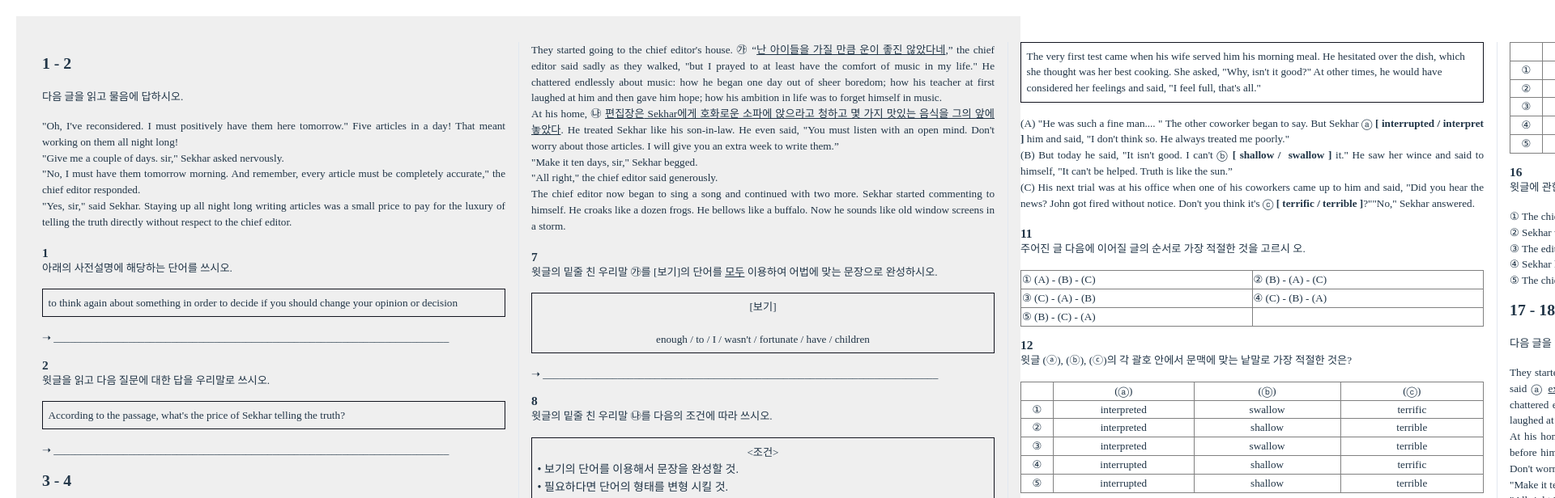
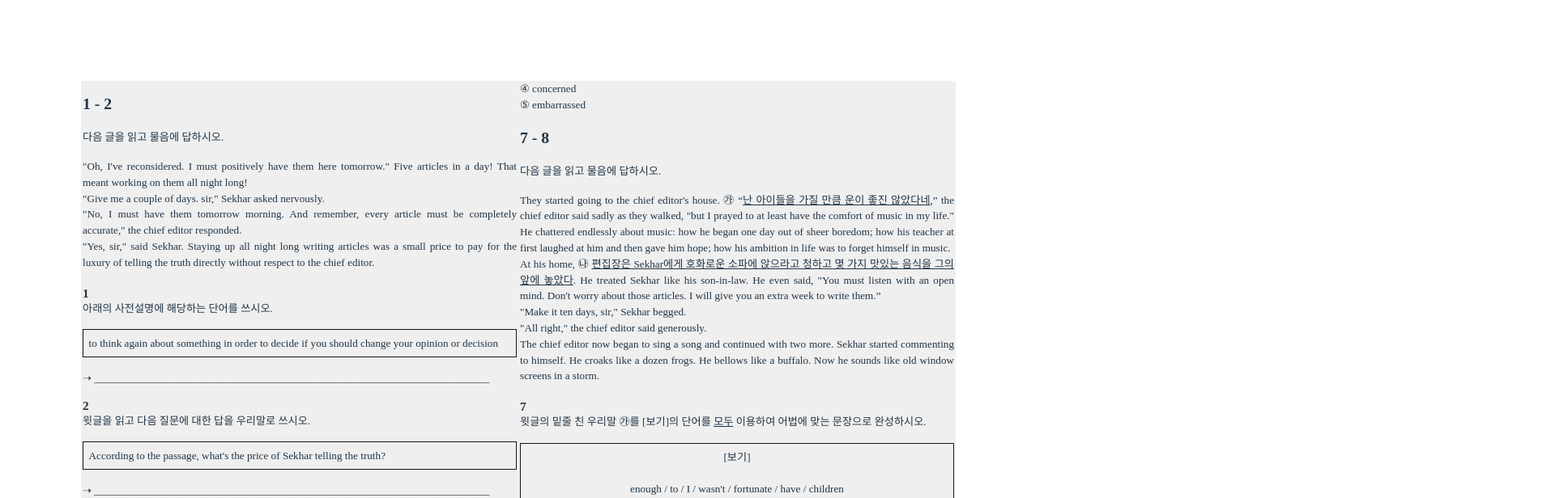
Before and after one commit to H8njo/column-pager, a React (Vite) app: page / in a window 1280 px wide. Shown: the top 616 px of the page at 81% size, 1920 px wide, since content can reach past the window. Built offline with nearby package versions, Linux system fonts and the light colour scheme.

Commit message:
feat: Implement deteting texts which is overflowed

```diff
--- a/package.json
+++ b/package.json
@@ -10,6 +10,8 @@
     "preview": "vite preview"
   },
   "dependencies": {
+    "@emotion/react": "^11.14.0",
+    "@emotion/styled": "^11.14.0",
     "lodash": "^4.17.21",
     "react": "^19.0.0",
     "react-dom": "^19.0.0"
--- a/src/App.tsx
+++ b/src/App.tsx
@@ -3,9 +3,11 @@ import Test from "./components/Test";
 
 function App() {
   return (
-    <>
-      <Test />
-    </>
+    <div>
+      <div style={{ padding: 100 }}>
+        <Test />
+      </div>
+    </div>
   );
 }
 
--- a/src/components/Test.tsx
+++ b/src/components/Test.tsx
@@ -1,57 +1,86 @@
-import { Fragment, useEffect } from "react";
+import { useEffect, useState } from "react";
 import _ from "lodash";
 import useDataTransformer from "../hooks/useDataTransformer";
 import useOverflowDetector from "../hooks/useOverflowDetector";
+import styled from "@emotion/styled";
+import useExtractText from "../hooks/useExtractText";
 
-const Test = () => {
+type TestProps = {
+  columnGap?: number;
+  padding?: number;
+};
+const Test = ({ columnGap = 0, padding = 0 }: TestProps) => {
   const { data } = useDataTransformer();
-  const { detectorRef } = useOverflowDetector();
-
+  const [area, setArea] = useState({ x: 0, y: 0, width: 0, height: 0 });
+  const { overflowCheckRef } = useOverflowDetector();
+  const { extractedText } = useExtractText(area, columnGap);
   useEffect(() => {
-    console.log(detectorRef.current);
-  }, [detectorRef]);
+    if (!overflowCheckRef.current) return;
+    const detectRect = overflowCheckRef.current.getBoundingClientRect();
+    setArea({ x: detectRect.x, y: detectRect.y, width: detectRect.width, height: detectRect.height });
+  }, [overflowCheckRef]);
 
   return (
-    <>
-      <div style={{ padding: 20 }}>
-        <div
-          ref={detectorRef}
-          style={{
-            width: "100%",
-            padding: 32,
-            backgroundColor: "ButtonFace",
-            aspectRatio: 210 / 297,
-            columnCount: 2,
-            columnGap: "2rem",
-            columnFill: "auto",
-            columnRule: "1px solid #e2e8f0",
-          }}
-        >
+    <div style={{ backgroundColor: "ButtonFace", padding }}>
+      <Page id="column-pager" columnGap={columnGap}>
+        <OverflowDetector ref={overflowCheckRef} />
         <div style={{ fontFamily: "Nanum Myeongjo, serif", fontSize: "0.825rem" }}>
           {/* FIXME: idx key 임시 */}
           {data.map(({ items, startNumber, endNumber }, idx) => {
             return (
-                <Fragment key={idx}>
+              <Section key={idx}>
                 <h2>{`${startNumber} - ${endNumber}`}</h2>
-                  <div
-                    style={{ marginTop: "1.25rem", marginBottom: "1.25rem" }}
-                    dangerouslySetInnerHTML={{ __html: items[0].passageAreaInfo.htmlText }}
-                  ></div>
+                <PassageSection dangerouslySetInnerHTML={{ __html: items[0].passageAreaInfo.htmlText }} />
 
                 {items.map((item, index) => (
-                    <>
+                  <QuestionSection>
                     <h3>{startNumber + index}</h3>
                     <div dangerouslySetInnerHTML={{ __html: item.questionAreaInfo.htmlText }} />
-                    </>
+                  </QuestionSection>
                 ))}
-                </Fragment>
+              </Section>
             );
           })}
         </div>
+      </Page>
     </div>
-      </div>
-    </>
   );
 };
 
+const Page = styled("div")<{ columnGap: number }>(({ columnGap }) => ({
+  width: "100%",
+  aspectRatio: 210 / 297,
+  columnCount: 2,
+  columnGap: columnGap,
+  columnFill: "auto",
+  position: "relative",
+  overflow: "hidden",
+}));
+
+const OverflowDetector = styled("div")({
+  width: "100%",
+  height: "100%",
+  position: "absolute",
+  opacity: 0.3,
+  left: "100%",
+  zIndex: -1,
+});
+
+const Section = styled("div")`
+  border: 2px solid transparent;
+  &:hover {
+    border-color: blue;
+  }
+`;
+
+const PassageSection = styled("div")({
+  marginTop: "1.25rem",
+  marginBottom: "1.25rem",
+});
+const QuestionSection = styled.div`
+  & > div {
+    word-break: break-word;
+  }
+`;
+
 export default Test;
--- a/src/global.css
+++ b/src/global.css
@@ -123,7 +123,9 @@ textarea:not([rows]) {
 }
 
 .contents > span {
-  display: inline-block;
+  /* FIXME: 이번에 수정함 (컬럼 break를 위해) */
+  /* display: inline-block; */
+  display: block;
   text-align: justify;
 }
 
--- /dev/null
+++ b/src/hooks/useExtractText.ts
@@ -0,0 +1,122 @@
+import { useState, useEffect } from "react";
+
+type ExtractTextProps = {
+  x: number;
+  y: number;
+  width: number;
+  height: number;
+};
+
+const useExtractText = ({ x, y, width, height }: ExtractTextProps, columnGap: number) => {
+  const [extractedText, setExtractedText] = useState<string>("");
+  const [isExtracting, setIsExtracting] = useState<boolean>(false);
+
+  const getTextFromCoordinates = (x: number, y: number, width: number, height: number): string => {
+    const textContent: string[] = [];
+
+    function checkTextNodes(node: Node) {
+      if (node.nodeType === Node.TEXT_NODE && node.textContent?.trim()) {
+        try {
+          const range = document.createRange();
+          range.selectNodeContents(node);
+          const rects = range.getClientRects();
+
+          for (let i = 0; i < rects.length; i++) {
+            const rect = rects[i];
+
+            if (!(rect.right < x || rect.left > x + width || rect.bottom < y || rect.top > y + height)) {
+              const partialText = extractVisibleText(node, range, x, y, width, height);
+              if (partialText) {
+                textContent.push(partialText);
+              }
+              break;
+            }
+          }
+        } catch (error) {
+          console.error("텍스트 노드 처리 중 오류:", error);
+        }
+      } else if (node.nodeType === Node.ELEMENT_NODE) {
+        const element = node as HTMLElement;
+        const style = window.getComputedStyle(element);
+        if (style.display !== "none" && style.visibility !== "hidden") {
+          node.childNodes.forEach(checkTextNodes);
+        }
+      }
+    }
+
+    if (document.body) {
+      checkTextNodes(document.body);
+    }
+
+    return [...new Set(textContent)].join(" ");
+  };
+
+  const extractVisibleText = (
+    node: Node,
+    range: Range,
+    x: number,
+    y: number,
+    width: number,
+    height: number,
+  ): string | null => {
+    if (!node.textContent) return null;
+
+    let visibleText = "";
+    const text = node.textContent.trim();
+
+    for (let i = 0; i < text.length; i++) {
+      range.setStart(node, i);
+      range.setEnd(node, i + 1);
+      const rects = range.getClientRects();
+
+      for (const rect of rects) {
+        if (!(rect.right < x || rect.left > x + width || rect.bottom < y || rect.top > y + height)) {
+          visibleText += text[i];
+        }
+      }
+    }
+
+    return visibleText.trim() || null;
+  };
+
+  const extractText = () => {
+    setIsExtracting(true);
+    setTimeout(() => {
+      try {
+        const text = getTextFromCoordinates(x, y, width, height);
+        setExtractedText(text);
+      } catch (error) {
+        console.error("텍스트 추출 중 오류:", error);
+        setExtractedText(`오류가 발생했습니다: ${(error as Error).message}`);
+      } finally {
+        setIsExtracting(false);
+      }
+    }, 0);
+  };
+
+  useEffect(() => {
+    extractText();
+
+    const debugElement = document.createElement("div");
+    Object.assign(debugElement.style, {
+      position: "absolute",
+      left: `${width + columnGap}px`,
+      top: 0,
+      width: `${width}px`,
+      height: `${height}px`,
+      border: "2px dashed red",
+      pointerEvents: "none",
+      zIndex: "9999",
+    });
+
+    const parentElement = document.getElementById("column-pager"); // 특정 ID 선택
+    parentElement?.appendChild(debugElement);
+    return () => {
+      parentElement?.removeChild(debugElement);
+    };
+  }, [x, y, width, height]);
+
+  return { extractedText, isExtracting, extractText };
+};
+
+export default useExtractText;
--- a/src/hooks/useOverflowDetector.ts
+++ b/src/hooks/useOverflowDetector.ts
@@ -1,9 +1,9 @@
 import { useRef } from "react";
 
 const useOverflowDetector = () => {
-  const detectorRef = useRef(null);
+  const overflowCheckRef = useRef<HTMLDivElement>(null);
   return {
-    detectorRef,
+    overflowCheckRef,
   };
 };
 
```
Also changed, not shown: 1 other file (tests, documents, lock files or other folders). Lines whose indentation alone changed are shown as unchanged.
